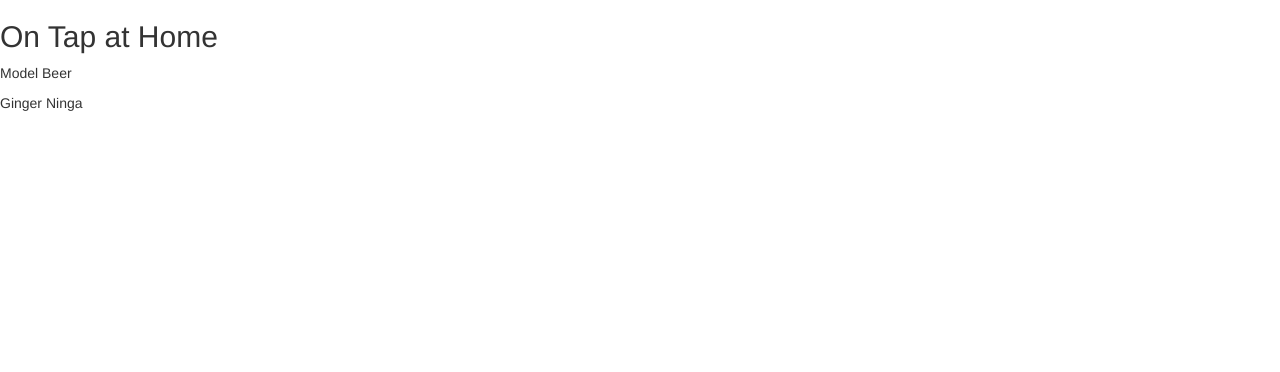
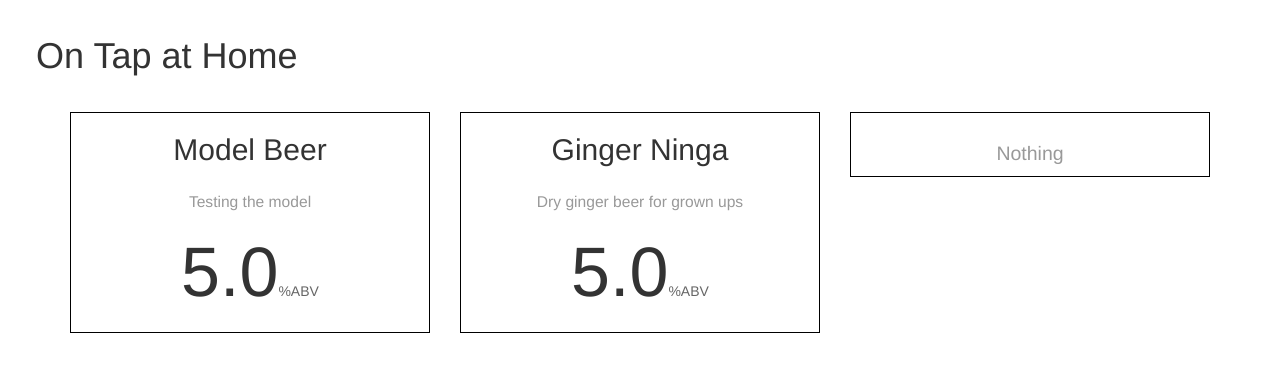
Before and after one commit to CapitalD/nombeer, a Flask app: page /ontap/1 in a window 1280 px wide. Shown: the top 372 px of the page. Run offline with Flask 2, Linux system fonts and the light colour scheme; data comes from the database, SQL or seed files in the repository; both versions use the stored data as it was after the commit.

Commit message:
Updated ontap front end

```diff
--- a/app/__init__.py
+++ b/app/__init__.py
@@ -9,15 +9,10 @@ db = SQLAlchemy(app)
 from app import views, models
 
 
-
-#@app.teardown_appcontext
-
-
 @app.template_filter()
 def datetimeformat(epoch):
     return datetime.datetime.fromtimestamp(epoch).strftime('%Y-%m-%d')
 
 
-
 if __name__ == '__main__':
     app.run()
--- a/app/models.py
+++ b/app/models.py
@@ -52,3 +52,47 @@ class Location(db.Model):
 
     def __repr__(self):
         return '<Location %r>' % (self.name)
+
+    def number_of_taps(self):
+        return len(self.taps.all())
+
+    def column_span(self):
+        req_taps = self.number_of_taps()
+        for case in switch(req_taps):
+            if case(1):
+                return 12
+                break
+            if case(2):
+                return 6
+                break
+            if case(3):
+                return 4
+                break
+            if case(4):
+                return 3
+                break
+            if case(6):
+                return 2
+                break
+            if case():
+                return 12
+
+class switch(object):
+    def __init__(self, value):
+        self.value = value
+        self.fall = False
+
+    def __iter__(self):
+        """Return the match method once, then stop"""
+        yield self.match
+        raise StopIteration
+
+    def match(self, *args):
+        """Indicate whether or not to enter a case suite"""
+        if self.fall or not args:
+            return True
+        elif self.value in args: # changed for v1.5, see below
+            self.fall = True
+            return True
+        else:
+            return False
--- /dev/null
+++ b/app/static/css/nombeer.css
@@ -0,0 +1,18 @@
+h1 {
+    margin: 1em;
+}
+
+.tap_label {
+    border: 1px solid #000;
+    max-width: 700px;
+    height: 100%;
+}
+
+.tap_label .abv {
+    font-size: 5em;
+}
+
+.tap_label #abv_description {
+    font-size: 0.2em;
+    color: #666;
+}
--- a/app/templates/layout.html
+++ b/app/templates/layout.html
@@ -3,6 +3,7 @@
     <head>{% block head %}
         <link type="text/css" rel="stylesheet" media="screen" href="{{ url_for('static', filename='css/bootstrap.min.css') }}"/>
         <link type="text/css" rel="stylesheet" media="screen" href="{{ url_for('static', filename='css/bootstrap-theme.min.css') }}"/>
+        <link type="text/css" rel="stylesheet" media="screen" href="{{ url_for('static', filename='css/nombeer.css') }}"/>
         <script type="text/javascript" src="{{ url_for('static', filename='js/jquery.min.js') }}"></script>
         <script type="text/javascript" src="{{ url_for('static', filename='js/bootstrap.min.js') }}"></script>
         <script type="text/javascript">
--- a/app/templates/ontap.html
+++ b/app/templates/ontap.html
@@ -1,13 +1,39 @@
 {% extends "layout.html" %}
 {% block content %}
-<h2>On Tap
+<h1>On Tap
 {% if location %}
 at {{location.name}}
-{% endif %}</h2>
-{% for on_tap in pouring %}
-<p>{{ on_tap.brew.beer.name }}
+{% endif %}</h1>
+
+<div class="container">
+
+{% if location %}
+<div class="row">
+
+    {% for tap in location.taps.all() %}
+    <div class="col-md-{{ location.column_span() }}">
+        <div class="tap_label">
+        {% if not tap.is_pouring() %}
+            <h2 class="text-center"><small>Nothing</small></h2>
+        {% else %}
+            <h2 class="text-center">{{ tap.keg.brew.beer.name }}</h2>
+            <h3 class="text-center"><small>{{ tap.keg.brew.beer.description }}</small></h3>
+
+            <p class="abv text-center">{{ tap.keg.brew.abv }}<span id="abv_description">%ABV</span></p>
+        {% endif %}
+        </div>
+    </div>
+    {% endfor %}
+
+</div>
+{% endif %}
+
 {% if not location %}
- ({{ on_tap.taps[0].location.name }})
-{% endif %}</p>
-{% endfor %}
+<ul>
+    {% for on_tap in pouring %}
+        <li>{{ on_tap.brew.beer.name }} ({{ on_tap.taps[0].location.name }})</li>
+    {% endfor %}
+</ul>
+{% endif %}
+</div>
 {% endblock %}
--- a/app/views.py
+++ b/app/views.py
@@ -19,9 +19,8 @@ def list_ontap():
 
 @app.route('/ontap/<int:location_id>')
 def list_ontap_at_location(location_id):
-    pouring = Keg.query.join(Tap, (Tap.keg_id == Keg.id)).filter(Tap.location_id == location_id).all()
-    loc_name = Location.query.filter_by(id = location_id).first_or_404()
-    return render_template('ontap.html', pouring=pouring, location=loc_name)
+    selected_location = Location.query.filter_by(id = location_id).first_or_404()
+    return render_template('ontap.html', location=selected_location)
 
 #@app.route('/list')
 #def list_beers():
```
Also changed, not shown: app/static/css/style.css (deleted, +0 -19 lines), nombeer.db.
